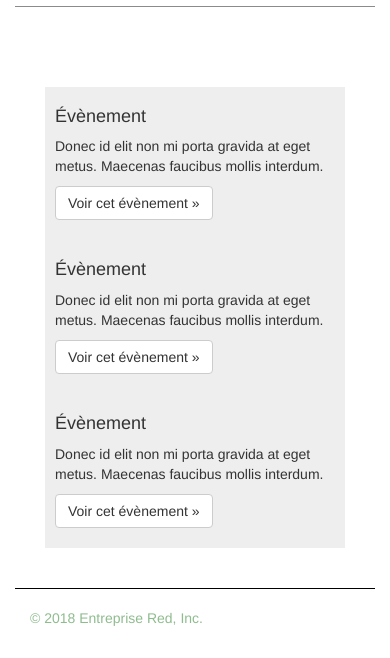
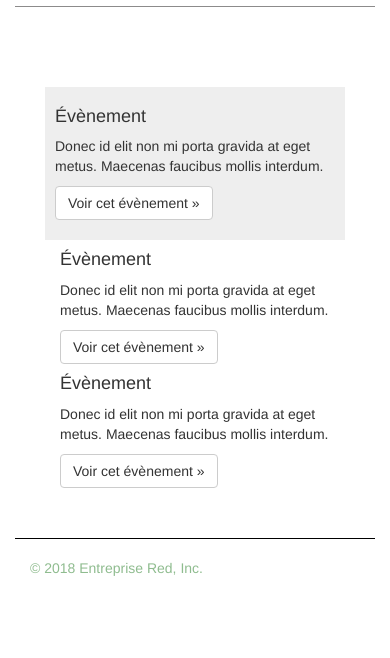
Before and after one commit to Bobimer/Enterprise-Red, a PHP site: page / in a window 390 px wide. Shown: the part 1043-1701 px from the top of the page. After the commit the page ends 1619 px from the top, so only its background shows below. Run offline with PHP 8.4, Linux system fonts and the light colour scheme; some libraries are stand-ins or nearby versions.

Commit message:
Comments

```diff
--- a/css/index.css
+++ b/css/index.css
@@ -62,6 +62,30 @@ body {
   margin-top: 28px;
 }
 
+/* Custom title */
+#title{
+  font-size: 45px;
+  font-family: 'Kaushan Script', cursive;
+  color: green;
+}
+
+/* Connexion and Inscription color */
+#connexion,
+#inscription{
+  color: #3CB371;
+}
+
+/* Lines style */
+hr.style1{
+	border-top: 1px solid #8c8b8b;
+}
+
+/* Community events style */
+#cevent {
+  background-color: #eeeeee;
+  padding: 10px;
+}
+
 /* Responsive: Portrait tablets and up */
 @media screen and (min-width: 768px) {
   /* Remove the padding we set earlier */
@@ -80,23 +104,3 @@ body {
     border-bottom: 0;
   }
 }
-
-#title{
-  font-size: 45px;
-  font-family: 'Kaushan Script', cursive;
-  color: green;
-}
-
-#connexion,
-#inscription{
-  color: #3CB371;
-}
-
-hr.style1{
-	border-top: 1px solid #8c8b8b;
-}
-
-#pevenement {
-  background-color: #eeeeee;
-  padding: 10px;
-}
--- a/index.html
+++ b/index.html
@@ -41,61 +41,61 @@
       <div class="header clearfix">
         <nav>
           <ul class="nav nav-pills pull-right">
-            <!-- Boutons Connexion/Inscription -->
+            <!-- Connexion/Inscription links -->
             <li role="presentation"><a href="#" id="connexion">Connexion</a></li>
             <li role="presentation"><a href="#" id="inscription">Inscription</a></li>
           </ul>
         </nav>
-        <!-- Titre -->
+        <!-- Title -->
         <h3 class="text-muted" id="title">Greenings</h3>
       </div>
 
       <!-- Jumbotron -->
       <div class="jumbotron">
-        <!-- Message contenu -->
+        <!-- Welcome message -->
         <h1>Bienvenue sur Greenings !</h1>
         <p class="lead">Rejoignez le mouvement et participez à des évènements ou proposez les vôtres afin de rendre nos rues plus propres ensemble !</p>
         <p></p>
-        <!-- Boutons de recherche et création d'évènements -->
+        <!-- Event search and creation buttons -->
         <a class="btn btn-lg btn-success" href="#" role="button">Créer un évènement &raquo;</a>
         <a class="btn btn-lg btn-success" href="#" role="button">Rechercher un évènement &raquo;</a>
       </div>
 
-      <!-- Séparation -->
+      <!-- Line division -->
       <br>
       <hr class="style1">
       <br>
 
-      <!-- Évènement important -->
+      <!-- Partner event -->
       <div class="row marketing">
-        <div class="col-md-12" id="grevenement">
-          <!-- Titre -->
+        <div class="col-md-12" id="pevent">
+          <!-- Title -->
           <h2>Évènement partenaire</h2>
-          <!-- Contenu -->
+          <!-- Info -->
           <p>Donec id elit non mi porta gravida at eget metus. Fusce dapibus, tellus ac cursus commodo, tortor mauris condimentum
             nibh, ut fermentum massa justo sit amet risus. Etiam porta sem malesuada magna mollis euismod. Donec sed odio dui.</p>
           <p>
-            <!-- Bouton d'accès à cet évènement -->
+            <!-- Access button -->
             <a class="btn btn-default" href="#" role="button">Voir cet évènement &raquo;</a>
           </p>
         </div>
       </div>
 
-      <!-- Séparation -->
+      <!-- Line division -->
       <br>
       <hr class="style1">
       <br>
 
-      <!-- Évènements utilisateurs -->
+      <!-- Community events -->
       <div class="row marketing">
         <div class="col-lg-4">
-          <div class="col-lg-12" id="pevenement">
-            <!-- Titre -->
+          <div class="col-lg-12" id="cevent">
+            <!-- Title -->
             <h4>Évènement</h4>
-            <!-- Contenu -->
+            <!-- Info -->
             <p>Donec id elit non mi porta gravida at eget metus. Maecenas faucibus mollis interdum.</p>
             <p>
-              <!-- Bouton d'accès à cet évènement -->
+              <!-- Access button -->
               <a class="btn btn-default" href="#" role="button">Voir cet évènement &raquo;</a>
             </p>
           </div>
@@ -103,12 +103,12 @@
 
         <div class="col-lg-4">
           <div class="col-lg-12" id="pevenement">
-            <!-- Titre -->
+            <!-- Title -->
             <h4>Évènement</h4>
-            <!-- Contenu -->
+            <!-- Info -->
             <p>Donec id elit non mi porta gravida at eget metus. Maecenas faucibus mollis interdum.</p>
             <p>
-              <!-- Bouton d'accès à cet évènement -->
+              <!-- Access button -->
               <a class="btn btn-default" href="#" role="button">Voir cet évènement &raquo;</a>
             </p>
           </div>
@@ -116,12 +116,12 @@
 
         <div class="col-lg-4">
           <div class="col-lg-12" id="pevenement">
-            <!-- Titre -->
+            <!-- Title -->
             <h4>Évènement</h4>
-            <!-- Contenu -->
+            <!-- Info -->
             <p>Donec id elit non mi porta gravida at eget metus. Maecenas faucibus mollis interdum.</p>
             <p>
-              <!-- Bouton d'accès à cet évènement -->
+              <!-- Access button -->
               <a class="btn btn-default" href="#" role="button">Voir cet évènement &raquo;</a>
             </p>
           </div>
--- a/search.html
+++ b/search.html
@@ -43,12 +43,12 @@
       <div class="header clearfix">
         <nav>
           <ul class="nav nav-pills pull-right">
-            <!-- Boutons Connexion/Inscription -->
+            <!-- Connexion/Inscription links -->
             <li role="presentation"><a href="#" id="connexion">Connexion</a></li>
             <li role="presentation"><a href="#" id="inscription">Inscription</a></li>
           </ul>
         </nav>
-        <!-- Titre -->
+        <!-- Title -->
         <h3 class="text-muted" id="title">Greenings</h3>
       </div>
 
```
Also changed, not shown: css/search.css (+24 -23 lines). Lines whose indentation alone changed are shown as unchanged.
